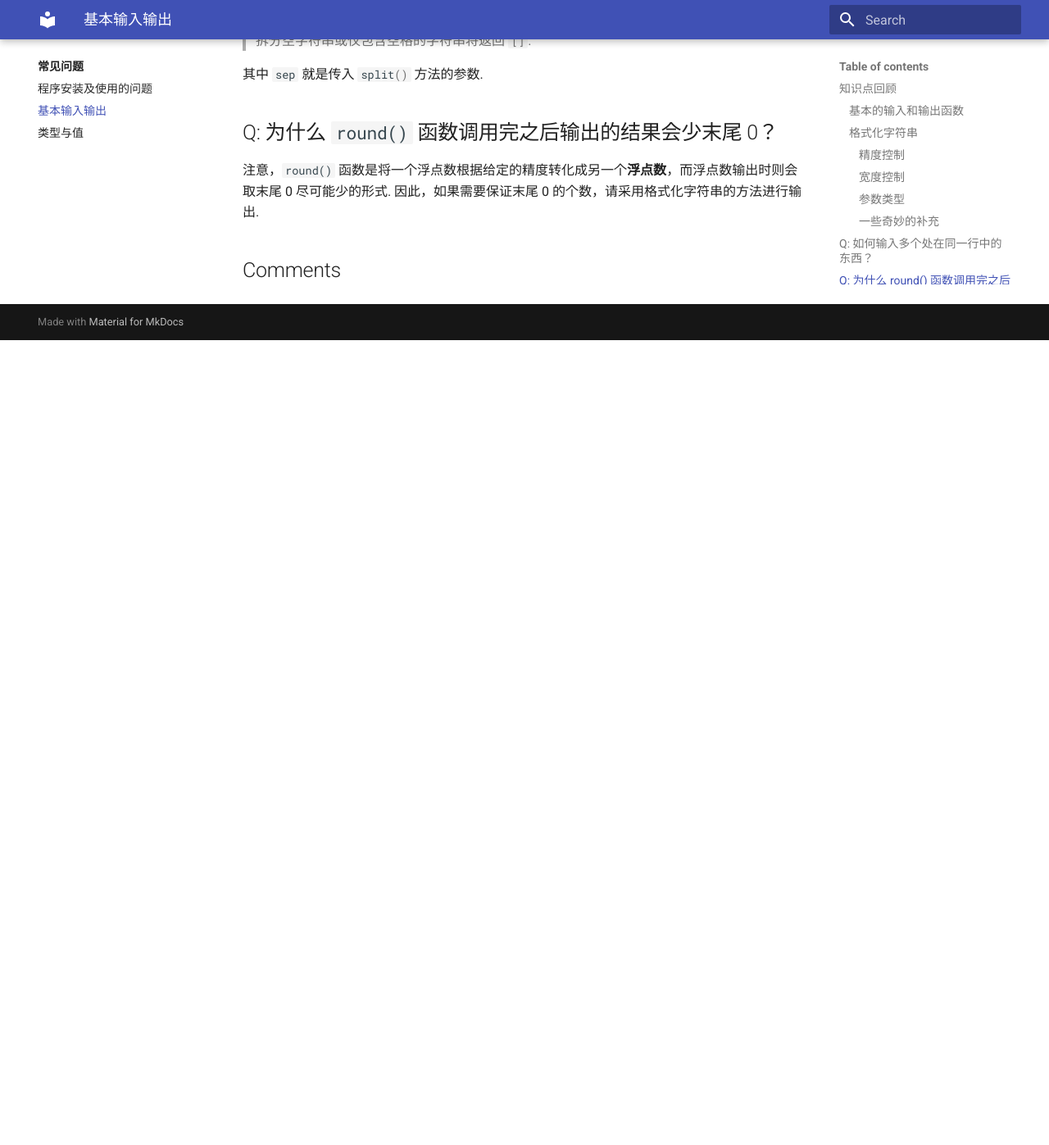
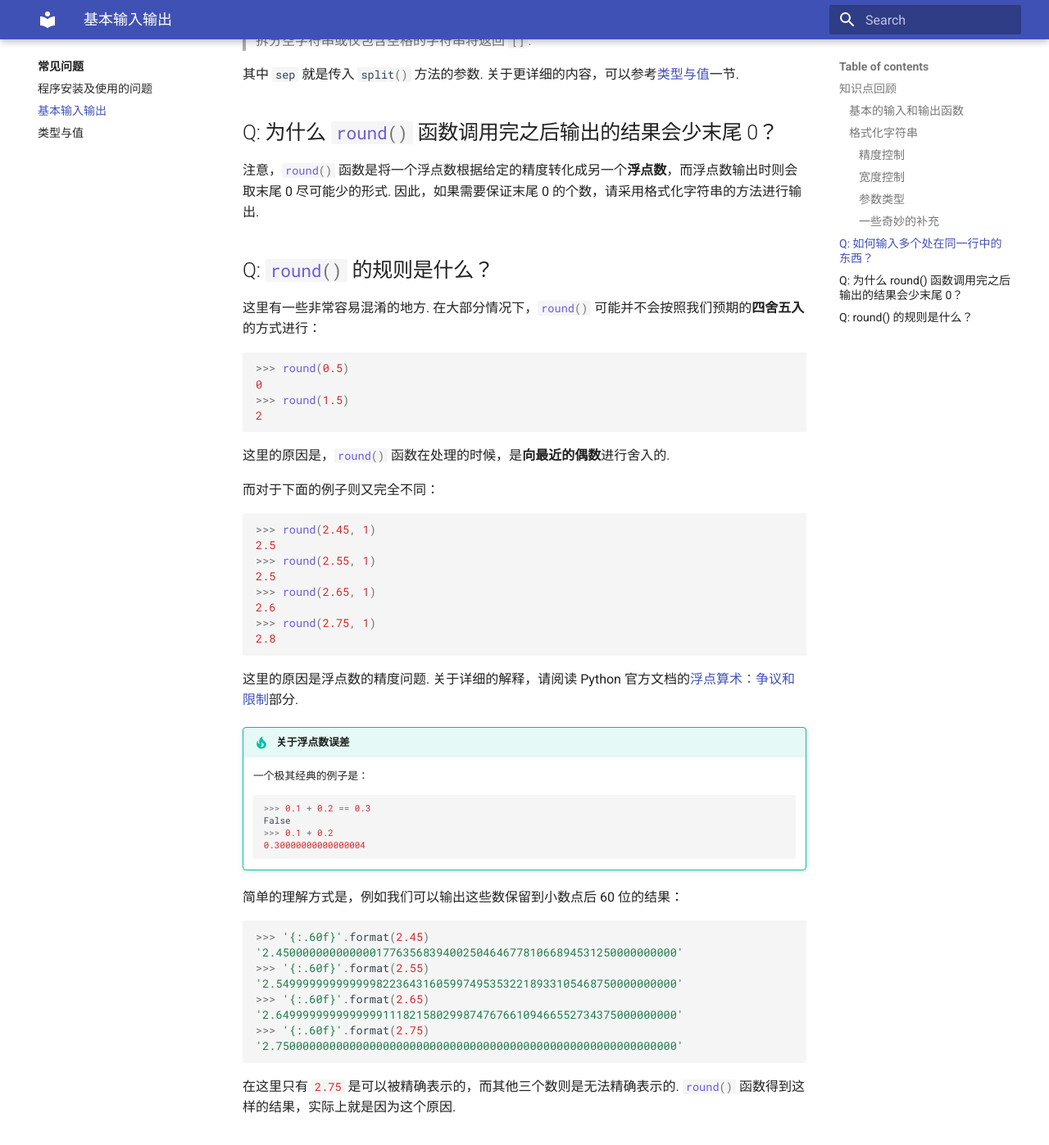
Before and after one commit to FrightenedFoxCN/python2024aw, an MkDocs documentation site: the page built from docs/faq/basic_io.md, in a window 1280 px wide and 1400 px high, scrolled down 3970 px. Shown: the top 1397 px of the window at 82% size. Built offline with MkDocs 1.6.1 and Material for MkDocs 9.7.7, drawn with Linux system fonts in a browser that asks for light colours; comment, search, counter and statistics services are not loaded; before the commit the page ends 4385 px from its top, so only the background shows below that.

Commit message:
docs: add `round()` explanation

````diff
--- a/docs/faq/basic_io.md
+++ b/docs/faq/basic_io.md
@@ -161,8 +161,62 @@ l = input().split() # 请思考，此时的 l 是什么类型的？
 
 > 如果 `#!python sep` 未指定或为 `#!python None`，则会应用另一种拆分算法：连续的空格会被视为单个分隔符，其结果将不包含开头或末尾的空字符串，如果字符串包含前缀或后缀空格的话. 因此，使用 `#!python None` 拆分空字符串或仅包含空格的字符串将返回 `#!python []`.
 
-其中 `#!python sep` 就是传入 `#!python split()` 方法的参数.
+其中 `#!python sep` 就是传入 `#!python split()` 方法的参数. 关于更详细的内容，可以参考[类型与值](typing.md)一节.
 
-## Q: 为什么 `round()` 函数调用完之后输出的结果会少末尾 0？
+## Q: 为什么 `#!python round()` 函数调用完之后输出的结果会少末尾 0？
 
-注意，`round()` 函数是将一个浮点数根据给定的精度转化成另一个**浮点数**，而浮点数输出时则会取末尾 0 尽可能少的形式. 因此，如果需要保证末尾 0 的个数，请采用格式化字符串的方法进行输出.
+注意，`#!python round()` 函数是将一个浮点数根据给定的精度转化成另一个**浮点数**，而浮点数输出时则会取末尾 0 尽可能少的形式. 因此，如果需要保证末尾 0 的个数，请采用格式化字符串的方法进行输出.
+
+## Q: `#!python round()` 的规则是什么？
+
+这里有一些非常容易混淆的地方. 在大部分情况下，`#!python round()` 可能并不会按照我们预期的**四舍五入**的方式进行：
+
+```python
+>>> round(0.5)
+0
+>>> round(1.5)
+2
+```
+
+这里的原因是，`#!python round()` 函数在处理的时候，是**向最近的偶数**进行舍入的.
+
+而对于下面的例子则又完全不同：
+
+```python
+>>> round(2.45, 1)
+2.5
+>>> round(2.55, 1)
+2.5
+>>> round(2.65, 1)
+2.6
+>>> round(2.75, 1)
+2.8
+```
+
+这里的原因是浮点数的精度问题. 关于详细的解释，请阅读 Python 官方文档的[浮点算术：争议和限制](https://docs.python.org/zh-cn/3/tutorial/floatingpoint.html)部分.
+
+!!! tip "关于浮点数误差"
+
+    一个极其经典的例子是：
+
+    ```python
+    >>> 0.1 + 0.2 == 0.3
+    False
+    >>> 0.1 + 0.2
+    0.30000000000000004
+    ```
+
+简单的理解方式是，例如我们可以输出这些数保留到小数点后 60 位的结果：
+
+```python
+>>> '{:.60f}'.format(2.45)
+'2.450000000000000177635683940025046467781066894531250000000000'
+>>> '{:.60f}'.format(2.55)
+'2.549999999999999822364316059974953532218933105468750000000000'
+>>> '{:.60f}'.format(2.65)
+'2.649999999999999911182158029987476766109466552734375000000000'
+>>> '{:.60f}'.format(2.75)
+'2.750000000000000000000000000000000000000000000000000000000000'
+```
+
+在这里只有 `#!python 2.75` 是可以被精确表示的，而其他三个数则是无法精确表示的. `#!python round()` 函数得到这样的结果，实际上就是因为这个原因.
````
Also changed, not shown: docs/bonus/00env.md (+1 -1 lines).
